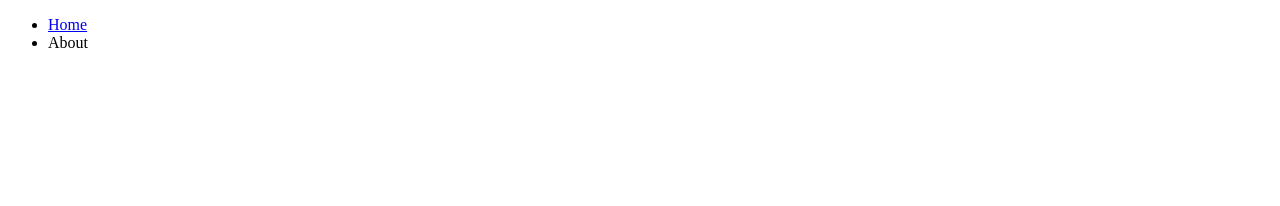
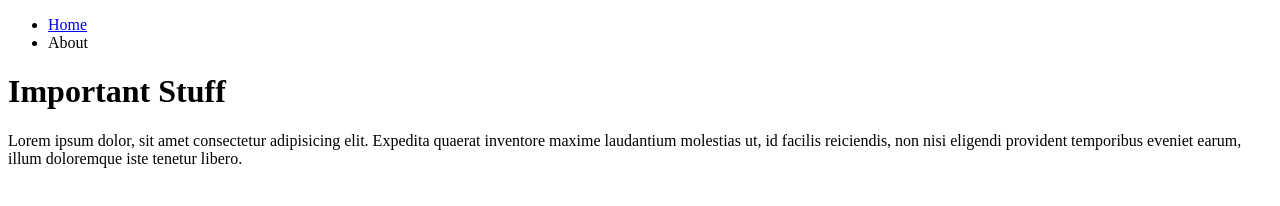
Before and after one commit to kingluddite/bootcamp-week-01-review, a plain HTML site: page index.html in a window 1280 px wide. Drawn offline with Linux system fonts and the light colour scheme.

Commit message:
add main content

```diff
--- a/index.html
+++ b/index.html
@@ -15,7 +15,10 @@
                 <li><a href="./about.html"></a>About</li>
             </ul>
         </nav>
-        <main></main>
+        <main>
+            <h1>Important Stuff</h1>
+            <p>Lorem ipsum dolor, sit amet consectetur adipisicing elit. Expedita quaerat inventore maxime laudantium molestias ut, id facilis reiciendis, non nisi eligendi provident temporibus eveniet earum, illum doloremque iste tenetur libero.</p>
+        </main>
         <footer></footer>
 </div>
 </body>
```
